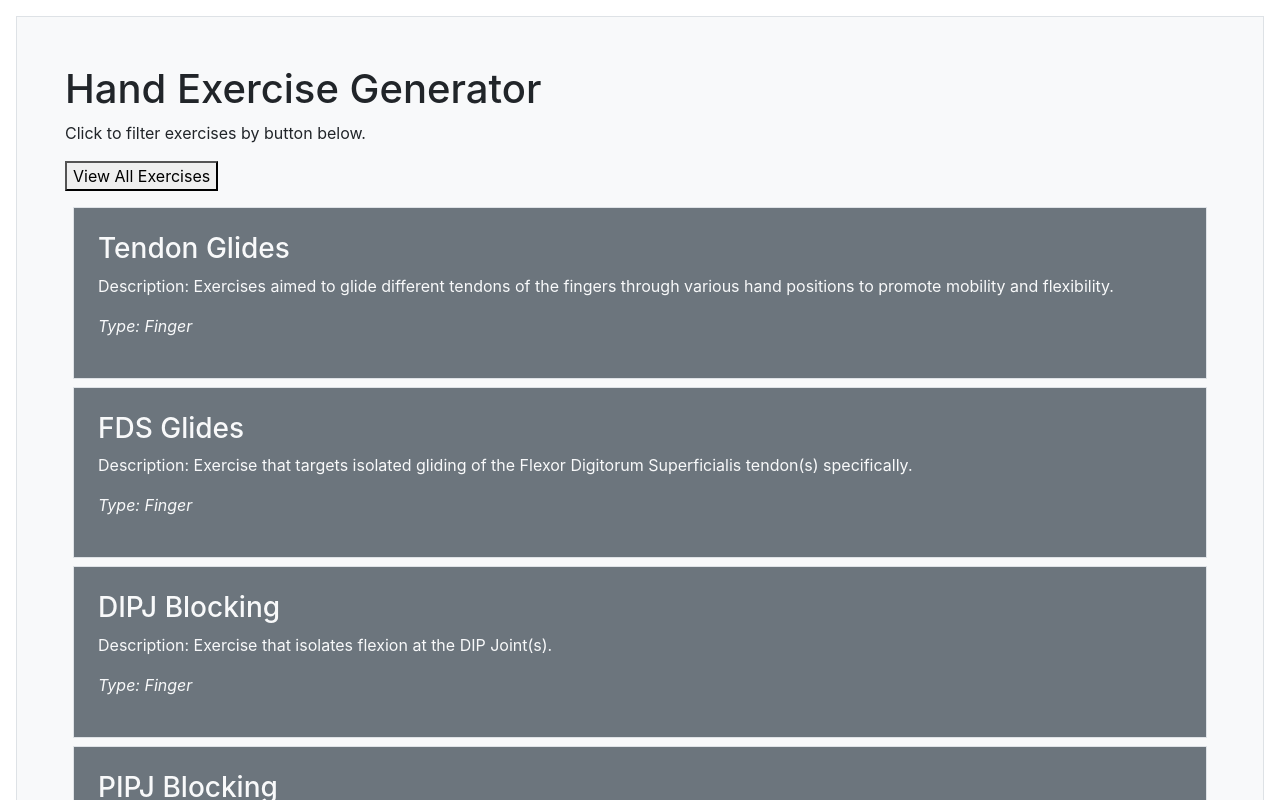
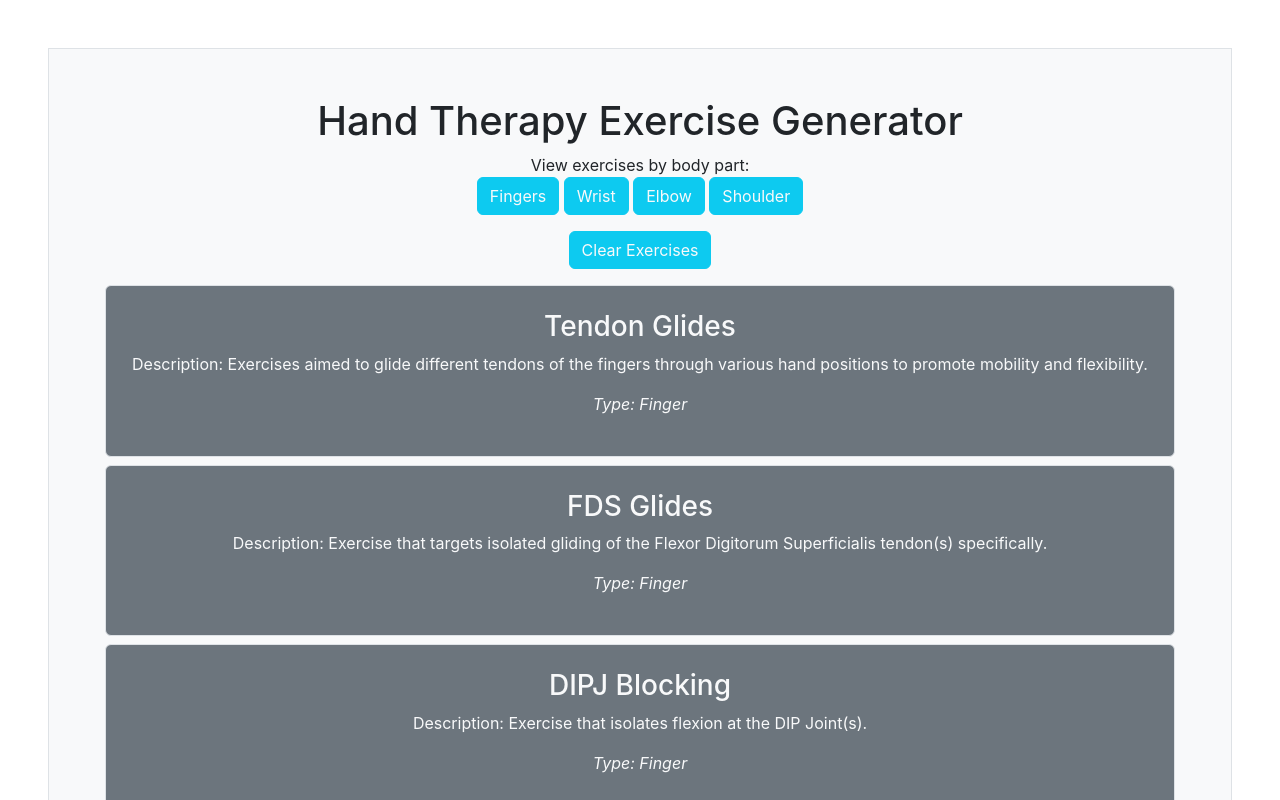
Before and after one commit to shannacodes/handtherapy-ex, a React (Create React App) app: page / in a window 1280 px wide. Both pictures are taken after a click on the button "View All Exercises". Shown: the top 800 px of the page. Built offline with nearby package versions, Linux system fonts and the light colour scheme.

Commit message:
Clear Ex Button

```diff
--- a/src/App.js
+++ b/src/App.js
@@ -1,4 +1,4 @@
-import React, {useState} from "react";
+import React, { useState } from "react";
 import ViewAllExs from "./ViewAllExs.js";
 
 function App() {
@@ -6,16 +6,41 @@ function App() {
 
   const handleShowExercises = () => {
     setShowExercises(true);
-  }
+  };
+
+  const handleClearExercises = () => {
+    setShowExercises(false);
+  };
 
   return (
-    <div className='bg-light text-dark border p-5 m-3'>
-      <h1>Hand Exercise Generator</h1>
-      <p>Click to filter exercises by button below.</p>
-      <p><button onClick={handleShowExercises}>View All Exercises</button></p>
-      <div>
-        {showExercises && <ViewAllExs />}
-      </div>
+    <div className="bg-light text-dark border p-5 m-5 text-center">
+      <h1>Hand Therapy Exercise Generator</h1>
+      <p>
+        View exercises by body part:
+        <br />
+        <button className="btn btn-info text-light">Fingers</button>{" "}
+        <button className="btn btn-info text-light">Wrist</button>{" "}
+        <button className="btn btn-info text-light">Elbow</button>{" "}
+        <button className="btn btn-info text-light">Shoulder</button>
+      </p>
+      <p>
+        {showExercises ? (
+          <button
+            className="btn btn-info text-light"
+            onClick={handleClearExercises}
+          >
+            Clear Exercises
+          </button>
+        ) : (
+          <button
+            className="btn btn-info text-light"
+            onClick={handleShowExercises}
+          >
+            View All Exercises
+          </button>
+        )}
+      </p>
+      <div className="text-center">{showExercises && <ViewAllExs />}</div>
     </div>
   );
 }
--- a/src/ExerciseCard.js
+++ b/src/ExerciseCard.js
@@ -1,6 +1,6 @@
 function ExerciseCard ({exercise}) { // Displays exs in a CARD
    return (
-    <div className="bg-secondary text-light border p-4 m-2">
+    <div className="bg-secondary text-light border rounded p-4 m-2">
         <h3>{exercise.name}</h3>
         <p>Description: {exercise.desc}</p>
         <p><em>Type: {exercise.category}</em></p>
--- a/src/ViewAllExs.js
+++ b/src/ViewAllExs.js
@@ -2,7 +2,7 @@ import ExerciseCard from "./ExerciseCard";
 import { EXERCISES } from "./EXERCISES";
 
 const ViewAllExs = () => {
-    console.log("Hi, I'm working!");
+    console.log("Hi, don't worry - the button is working!");
 
     return (
         <div>
```
Also changed, not shown: src/logo.svg (deleted).
